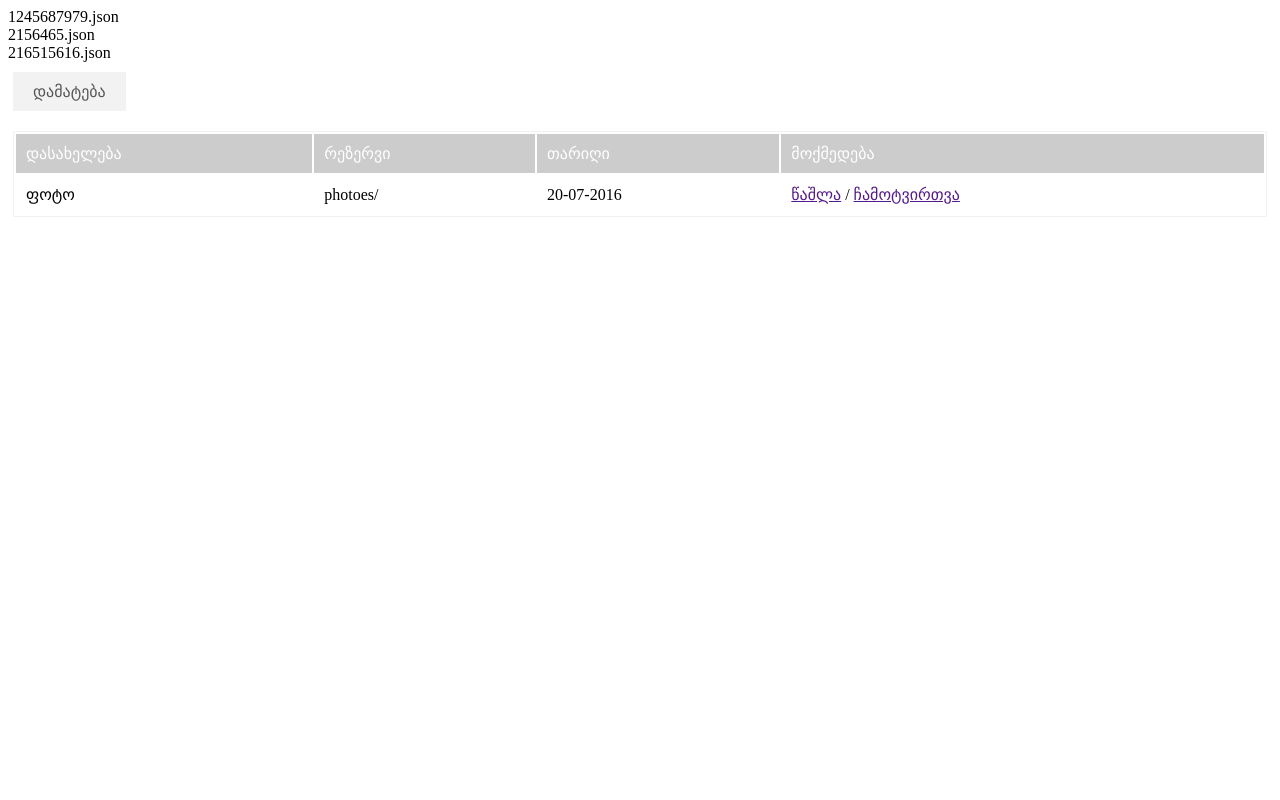
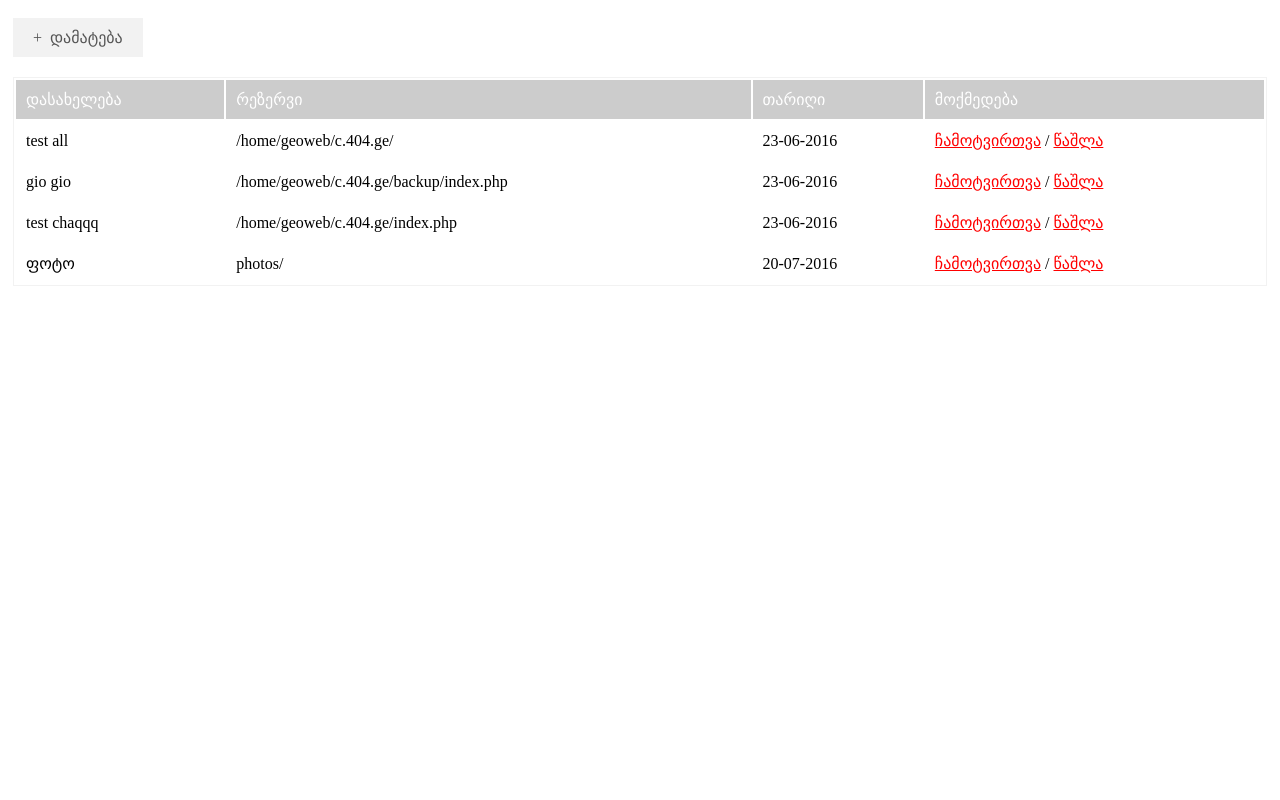
Before and after one commit to Studio404-OpenSources/backup, a PHP site: page / in a window 1280 px wide. Run offline with PHP 8.4, Linux system fonts and the light colour scheme.

Commit message:
add backup done

```diff
--- /dev/null
+++ b/_temp/json/1466698430.json
@@ -0,0 +1 @@
+{"name":"test chaqqq","backup":"/home/geoweb/c.404.ge/index.php","date":"23-06-2016","filename":"20-13-50.tgz"}
--- /dev/null
+++ b/_temp/json/1466698550.json
@@ -0,0 +1 @@
+{"name":"gio gio","backup":"/home/geoweb/c.404.ge/backup/index.php","date":"23-06-2016","filename":"20-15-50.tgz"}
--- /dev/null
+++ b/_temp/json/1466698714.json
@@ -0,0 +1 @@
+{"name":"test all","backup":"/home/geoweb/c.404.ge/","date":"23-06-2016","filename":"20-18-34.tgz"}
--- a/_temp/json/2156465.json
+++ /dev/null
@@ -1,6 +0,0 @@
-{
-	"name":"ფოტო 2",
-	"backup":"photos/",
-	"date":"20-07-2016",
-	"filename":"19-28-46.tgz"
-}
--- a/backup.php
+++ b/backup.php
@@ -26,23 +26,77 @@ class backup{
 					"padding"=>"10px",
 					"background-color"=>"#cccccc",
 					"color"=>"white"
+				),
+				"backup_actions"=>array(
+					"color"=>"red"
+				),
+				"add_backup_header"=>array(
+					"margin"=>"10px 5px",
+					"padding"=>"5px 10px",
+					"width"=>"calc(100% - 30px)",
+					"font-size"=>"16px",
+					"line-height"=>"30px",
+					"background-color"=>"#cccccc",
+					"color"=>"#ffffff",
+					"float"=>"left"
+				),
+				"add_backup_form"=>array(
+					"margin"=>"0px 5px",
+					"padding"=>"0px",
+					"width"=>"calc(100% - 10px)"
+				),
+				"add_backup_label"=>array(
+					"margin"=>"0px",
+					"padding"=>"10px 0",
+					"width"=>"100%",
+					"float"=>"left"
+				),
+				"add_backup_input_text"=>array(
+					"margin"=>"0px",
+					"padding"=>"10px",
+					"outline"=>"none",
+					"width"=>"100%",
+					"height"=>"35px",
+					"float"=>"left"
+				),
+				"add_backup_button"=>array(
+					"margin"=>"15px 0",
+					"padding"=>"0 20px",
+					"border"=>"0px",
+					"height"=>"35px",
+					"line-height"=>"35px",
+					"float"=>"left",
+					"background-color"=>"red",
+					"color"=>"#ffffff",
+					"cursor"=>"pointer"
+				),
+				"add_backup_suggestion"=>array(
+					"margin"=>"0px",
+					"padding"=>"5px",
+					"background-color"=>"#f2f2f2",
+					"width"=>"calc(100% - 10px)",
+					"float"=>"left",
+					"line-height"=>"20px",
+					"display"=>"none"
+				),
+				"add_backup_suggestion_link"=>array(
+					"margin"=>"0px",
+					"padding"=>"0",
+					"line-height"=>"20px",
+					"color"=>"#555555",
+					"font-size"=>"14px"
 				)
 			)
 		);
 		$this->option = $options + $secondary;
-		$this->shell_path = sprintf(
-			'%s/%s',
-			$this->option['project_path'],
-			'shellx'
-		);
 		$this->backup_dir = sprintf(
 			'%s/%s',
-			$this->option['project_path'],
+			$this->option['_path'],
 			'backups'
 		);
 		$this->json_path = sprintf(
 			'%s/%s',
-			$this->option['project_path'],
+			$this->option['_path'],
 			'json'
 		);
 		$this->post_request();
@@ -52,9 +106,95 @@ class backup{
 		echo $this->backup_table();
 	}
 
+	private function get_all_dir_files(){
+		$objects = new \RecursiveIteratorIterator(
+			    new \RecursiveDirectoryIterator($this->option['_root']),
+			    \RecursiveIteratorIterator::SELF_FIRST
+		);
+		foreach ($objects as $file => $object) {
+		    $basename = $object->getBasename();
+		    if ($basename == '.' or $basename == '..') {
+		        continue;
+		    }
+		    $fileData[] = $object->getPathname();
+		}
+		return $fileData;
+	}
+
 	private function backup_table(){
+		if($this->requests("GET","addbackup")=="true"){
 			$content = sprintf(
-			'<a href="%s" style="%s">%s</a>',
+				'<a href="%s" style="%s">&larr;&nbsp;&nbsp;%s</a>',
+				$this->option['slug']['home'],
+				$this->arrayToStyle($this->option['css']['addlink']),
+				$this->option['lang']['back']
+			);
+			$filex = json_encode($this->get_all_dir_files());
+			// echo "<pre>";
+			// print_r($filex);
+			// echo "</pre>";
+
+			$add_backup_label = $this->arrayToStyle($this->option['css']['add_backup_label']);
+			$add_backup_input_text = $this->arrayToStyle($this->option['css']['add_backup_input_text']);
+			$content .= sprintf(
+				'
+				<h3 style="%s">%s</h3><div style="clear:both"></div>
+				<form style="%s" action="%s" method="post">
+				<label style="%s">%s:</label>
+				<input type="text" name="aname" value="" style="%s" />
+				<label style="%s">%s:</label>
+				<input type="text" style="%s" id="bpath" name="bpath" value="%s" autocomplete="off" />
+				<div style="%s" id="sugg"></div>
+				<input type="submit" value="&#43;&nbsp;&nbsp;%s" style="%s" />
+				</form>
+				<script type="text/javascript">
+				var sugg = document.getElementById("sugg");
+				var bpath = document.getElementById("bpath");
+				var json = JSON.parse(\'%s\');
+				bpath.addEventListener("keyup", function(){
+					var val = bpath.value;
+					sugg.style.display="block";
+					var s = "";
+					var inn = "";
+					var is=1;
+					for(var i = 0; i < json.length; i++)
+					{
+						s = json[i].startsWith(val);
+						if(s){
+							inn += "<a href=\'javascript:void(0)\' style=\'%s\' onclick=\'cha(\""+json[i]+"\")\'>"+json[i] + "</a><br />";
+							is++;
+							if(is>19){ break; }
+						}
+					}
+					sugg.innerHTML = inn;
+					console.log(json);
+				});
+				function cha(c){
+					bpath.value = c;
+					sugg.style.display="none";
+				}
+				</script>
+				',
+				$this->arrayToStyle($this->option['css']['add_backup_header']),
+				$this->option['lang']['addBackup'],
+				$this->arrayToStyle($this->option['css']['add_backup_form']),
+				$this->option['slug']['addlink'],
+				$add_backup_label,
+				$this->option['lang']['addBackupTitle'],
+				$add_backup_input_text,
+				$add_backup_label,
+				$this->option['lang']['chooseDir'],
+				$add_backup_input_text,
+				$this->option['_root']."/",
+				$this->arrayToStyle($this->option['css']['add_backup_suggestion']),
+				$this->option['lang']['addlink'],
+				$this->arrayToStyle($this->option['css']['add_backup_button']),
+				$filex,
+				$this->arrayToStyle($this->option['css']['add_backup_suggestion_link'])
+			);
+		}else{
+			$content = sprintf(
+				'<a href="%s" style="%s">&#43;&nbsp;&nbsp;%s</a>',
 				$this->option['slug']['addlink'],
 				$this->arrayToStyle($this->option['css']['addlink']),
 				$this->option['lang']['addlink']
@@ -63,66 +203,93 @@ class backup{
 			$content .= sprintf(
 				'<table style="%s" cellspaceing="10" cellpadding="10">
 				<tr style="%s">
-				<td>დასახელება</td>
-				<td>რეზერვი</td>
-				<td>თარიღი</td>
-				<td>მოქმედება</td>
+					<td>%s</td>
+					<td>%s</td>
+					<td>%s</td>
+					<td>%s</td>
 				</tr>
-			<tr>
-				<td>ფოტო</td>
-				<td>photoes/</td>
-				<td>20-07-2016</td>
-				<td><a href="">წაშლა</a> / <a href="">ჩამოტვირთვა</a></td>
-			</tr>
+				%s
 				</table>',
 				$this->arrayToStyle($this->option['css']['table']),
-			$this->arrayToStyle($this->option['css']['table.tr.head'])
+				$this->arrayToStyle($this->option['css']['table.tr.head']),
+				$this->option['lang']['name'],
+				$this->option['lang']['backup'],
+				$this->option['lang']['date'],
+				$this->option['lang']['action'],
+				$this->load_tgzs()
 			);
-		$this->load_tgzs();
+		}
+
 
 		return $content;
 	}
 
 	private function load_tgzs(){
+		$out = '';
 		$command = 'ls '.$this->json_path.' 2>&1';
 		$shell = shell_exec($command);
 		$files = explode(".json", $shell);
 		$files = array_map('trim', $files);
-
+		$jArray = array();
 		foreach ($files as $val) {
 			if(!empty($val) && $val != ""){
-				echo $val.".json<br />";
+				$json = sprintf(
+					'%s/%s.json',
+					$this->json_path,
+					$val
+				);
+				if(file_exists($json)){
+					$jArray[] = json_decode(file_get_contents($json), true);
 				}
 			}
 		}
+		$jArray = array_reverse($jArray);
+		foreach ($jArray as $j) {
+			$download = sprintf(
+				'%s/%s/%s',
+				$this->backup_dir,
+				$j['date'],
+				$j['filename']
+			);
+
+			$out .= '<tr>';
+			$out .= sprintf('<td>%s</td>', $j['name']);
+			$out .= sprintf('<td>%s</td>', $j['backup']);
+			$out .= sprintf('<td>%s</td>', $j['date']);
+			$backup_actions = $this->arrayToStyle($this->option['css']['backup_actions']);
+			$out .= sprintf(
+				'<td><a href="%s" style="%s" target="_blank">%s</a> / <a href="" style="%s">%s</a></td>',
+				$download,
+				$backup_actions,
+				$this->option['lang']['download'],
+				$backup_actions,
+				$this->option['lang']['delete']
+			);
+			$out .= '</tr>';
+		}
+		return $out;
+	}
 
 	private function post_request(){
-		// $backup_path = __DIR__."/index.php";  $archive_name = date("H-i-s").".tgz";
 		if($this->requests("POST","bpath") && $this->requests("POST","aname")){
 			$backup = sprintf(
 				'%s',
 				$this->requests("POST","bpath")
 			);
 
-			$archive_name = sprintf(
-				'%s.tgz',
-				$this->requests("POST","aname")
-			);
-			$this->tgz($backup, $archive_name);
+			$this->tgz($backup, $this->requests("POST","aname"));
 		}
 	}
 
 	private function tgz($backup, $archive_name){
-		if((is_dir($backup) || is_file($backup)) &&  !empty($archive_name)){
-			$command = sprintf(
-				'sh %s/b.sh %s %s %s %s',
-				$this->shell_path,
-				$backup,
-				$this->backup_dir,
-				date("d-m-Y"),
-				$archive_name
-			);
-			shell_exec($command);
+		if((is_dir($backup) || is_file($backup)) && !empty($archive_name)){
+			$date = date("d-m-Y");
+			$tgzname = date("H-i-s").".tgz";
+			$sh = "mkdir '".$this->backup_dir."/".$date."'; ";
+			$sh .= "tar czf '".$this->backup_dir."/".$date."/".$tgzname."' ".$backup."; ";
+			$jjson = '{"name":"'.$archive_name.'","backup":"'.$backup.'","date":"'.$date.'","filename":"'.$tgzname.'"}';
+			$sh .= "echo '".$jjson."' > ".$this->json_path."/".time().".json";
+			shell_exec($sh);
 		}
 	}
 
--- a/index.php
+++ b/index.php
@@ -1,16 +1,28 @@
 <?php
 header("Content-type: text/html; charset=utf-8");
-
+date_default_timezone_set('Asia/Tbilisi');
 
 @include "backup.php";
 $main_options = array(
-	"project_path"=>"_temp",
+	"_root"=>$_SERVER['DOCUMENT_ROOT'],
+	"_path"=>"_temp",
 	"slug"=>array(
-		"addlink"=>"index.php?addbackup=true"
+		"home"=>"index.php",
+		"addlink"=>"index.php?addbackup=true",
 	),
 	"lang"=>array(
+		"name"=>"დასახელება",
+		"backup"=>"რეზერვი",
+		"date"=>"თარიღი",
+		"action"=>"მოქმედება",
 		"addlink"=>"დამატება",
-		"errorMsg"=>"მოხდა შეცდომა !"
+		"errorMsg"=>"მოხდა შეცდომა !",
+		"delete"=>"წაშლა",
+		"download"=>"ჩამოტვირთვა",
+		"back"=>"უკან",
+		"addBackup"=>"რეზერვის დამატება",
+		"addBackupTitle"=>"რეზერვის სახელი",
+		"chooseDir"=>"აირჩიეთ დირექტორია"
 	)
 );
 
```
Also changed, not shown: _temp/json/216515616.json (deleted), 1 other file. Lines whose indentation alone changed are shown as unchanged.
